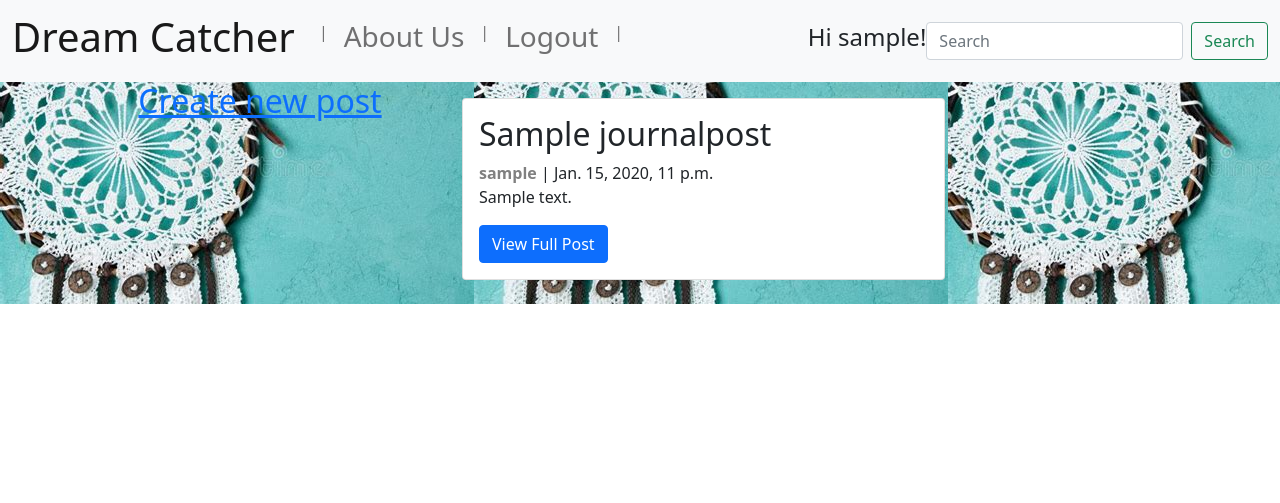
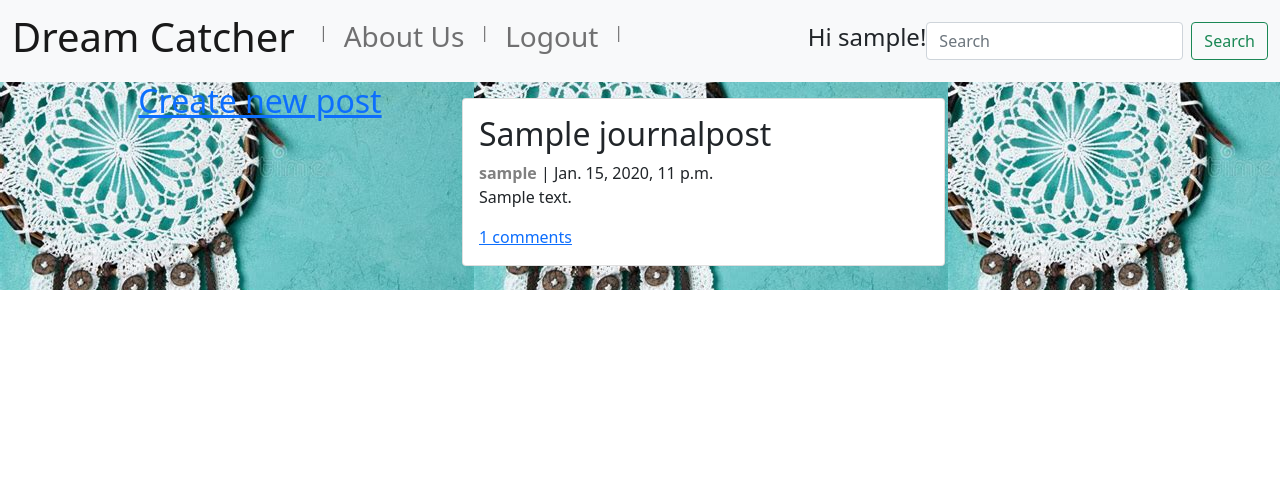
Before and after one commit to joelHilley/DreamJournalSocialNetwork, a Django app: page / in a window 1280 px wide. Shown: the top 503 px of the page. Run offline with Django 3.2, Linux system fonts and the light colour scheme; a user stored in the database is signed in; tables that the repository leaves empty hold one stand-in row (values such as "Sample post"); some libraries are stand-ins or nearby versions.

Commit message:
updated links to comments

```diff
--- a/dreamsite/templates/base.html
+++ b/dreamsite/templates/base.html
@@ -88,8 +88,7 @@
     {% endif %}
   </header>
   </div>
-  <body >
-
+  <body>
     {% block content %}
 
     {% endblock %}
--- a/dreamsite/templates/home.html
+++ b/dreamsite/templates/home.html
@@ -19,7 +19,7 @@
                         <a style= "color:gray; font-weight:bold; text-decoration:none" href="{% url 'user_detail' post.username_id %}">
                         {{ post.username }}</a> | {{ post.created_at}}
                         <p class="card-text">{{post.content|slice:":500" }}</p>
-                        <a href="{% url 'post_detail' post.id %}" class="btn btn-primary">View Full Post</a>
+                        <a href="{% url 'post_detail' post.id %}">{{ post.comments.count }} comments</a>
                     </div>
                 </div>
                 {% endfor %}
```
